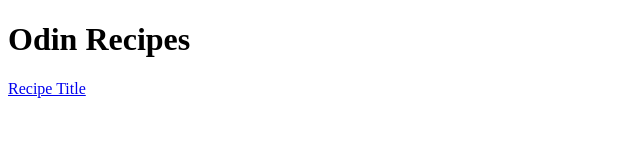
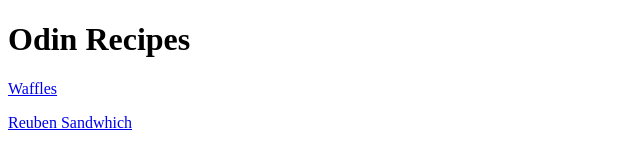
Before and after one commit to lukelauther/odin-recipes, a plain HTML site: page index.html in a window 1280 px wide. Shown: the whole page, without its empty margins (0-640 px from the left). Drawn offline with Linux system fonts and the light colour scheme.

Commit message:
fixed minor errors

```diff
--- a/index.html
+++ b/index.html
@@ -8,6 +8,7 @@
 
     <body>
         <h1>Odin Recipes</h1>
-        <a href="recipes/waffles.html">Recipe Title</a>
+        <p><a href="recipes/waffles.html">Waffles</a></p>
+        <p><a href="recipes/reuben.html">Reuben Sandwhich</a></p>
     </body>
 </html>
```
Also changed, not shown: recipes/waffles.html (+4 -2 lines).
